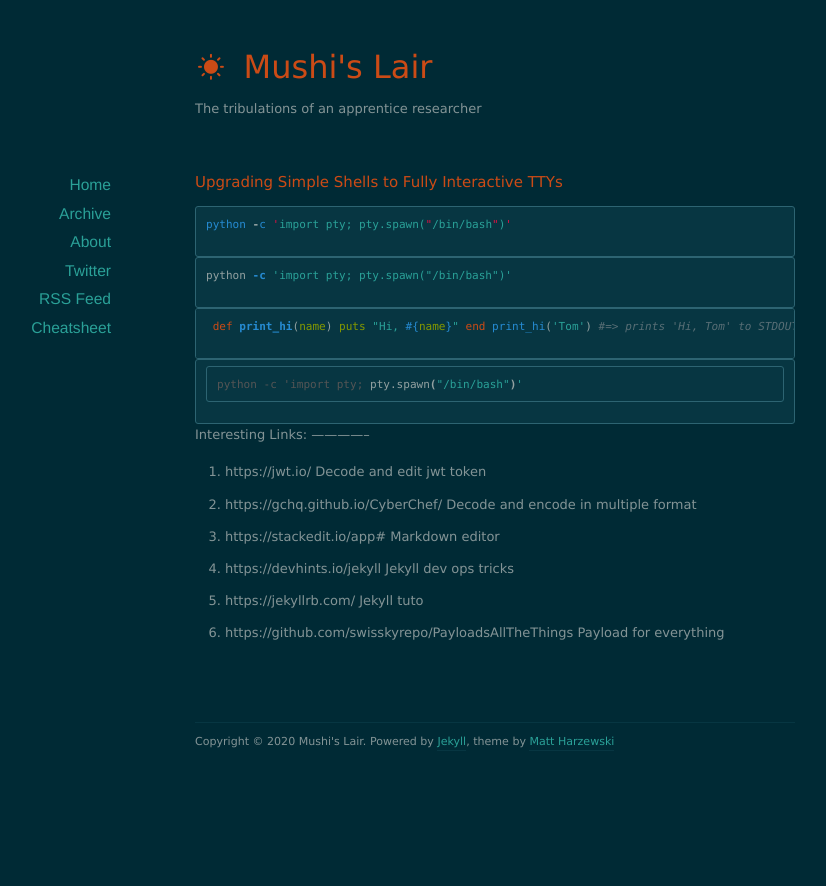
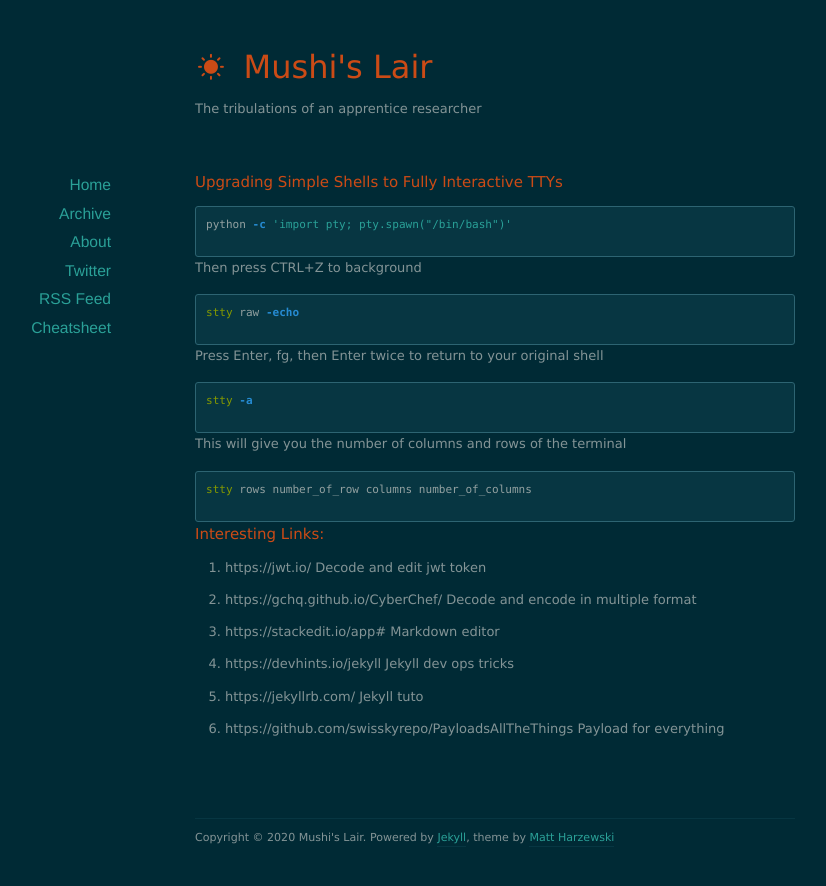
Before and after one commit to Mushi-mushi/mushi-mushi.github.io, a Jekyll site: the page built from cheat/index.markdown, in a window 1280 px wide. Shown: the top 886 px of the page, without its empty margins (145-971 px from the left). Built offline with Jekyll 4.4.1, drawn with Linux system fonts in a browser that asks for light colours; nearby versions of some CDN libraries.

Commit message:
Update index.markdown

````diff
--- a/cheat/index.markdown
+++ b/cheat/index.markdown
@@ -5,19 +5,28 @@ title: Cheatsheet
 
 Upgrading Simple Shells to Fully Interactive TTYs
 --------------
-{% highlight python%}
-python -c 'import pty; pty.spawn("/bin/bash")'
-{% endhighlight %}
-
 {% highlight bash%}
 python -c 'import pty; pty.spawn("/bin/bash")'
 {% endhighlight %}
 
-{% highlight ruby %} def print_hi(name) puts "Hi, #{name}" end print_hi('Tom') #=> prints 'Hi, Tom' to STDOUT. {% endhighlight %}
+Then press CTRL+Z to background
 
-```console
-python -c 'import pty; pty.spawn("/bin/bash")'
-```
+{% highlight bash%}
+stty raw -echo
+{% endhighlight %}
+
+Press Enter, fg, then Enter twice to return to your original shell
+
+{% highlight bash%}
+stty -a
+{% endhighlight %}
+
+This will give you the number of columns and rows of the terminal
+
+{% highlight bash%}
+stty rows number_of_row columns number_of_columns
+{% endhighlight %}
+
 Interesting Links:
 --------------
 - https://jwt.io/                     Decode and edit jwt token
````
